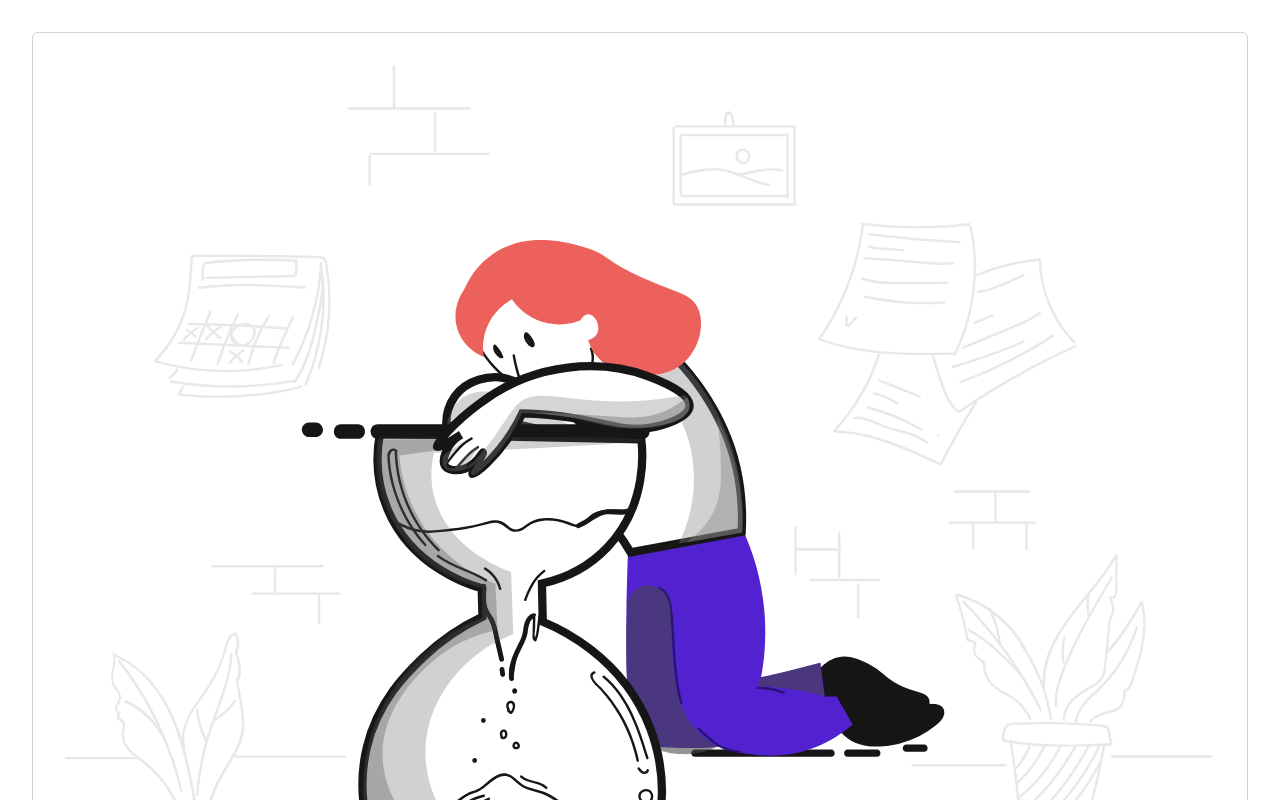
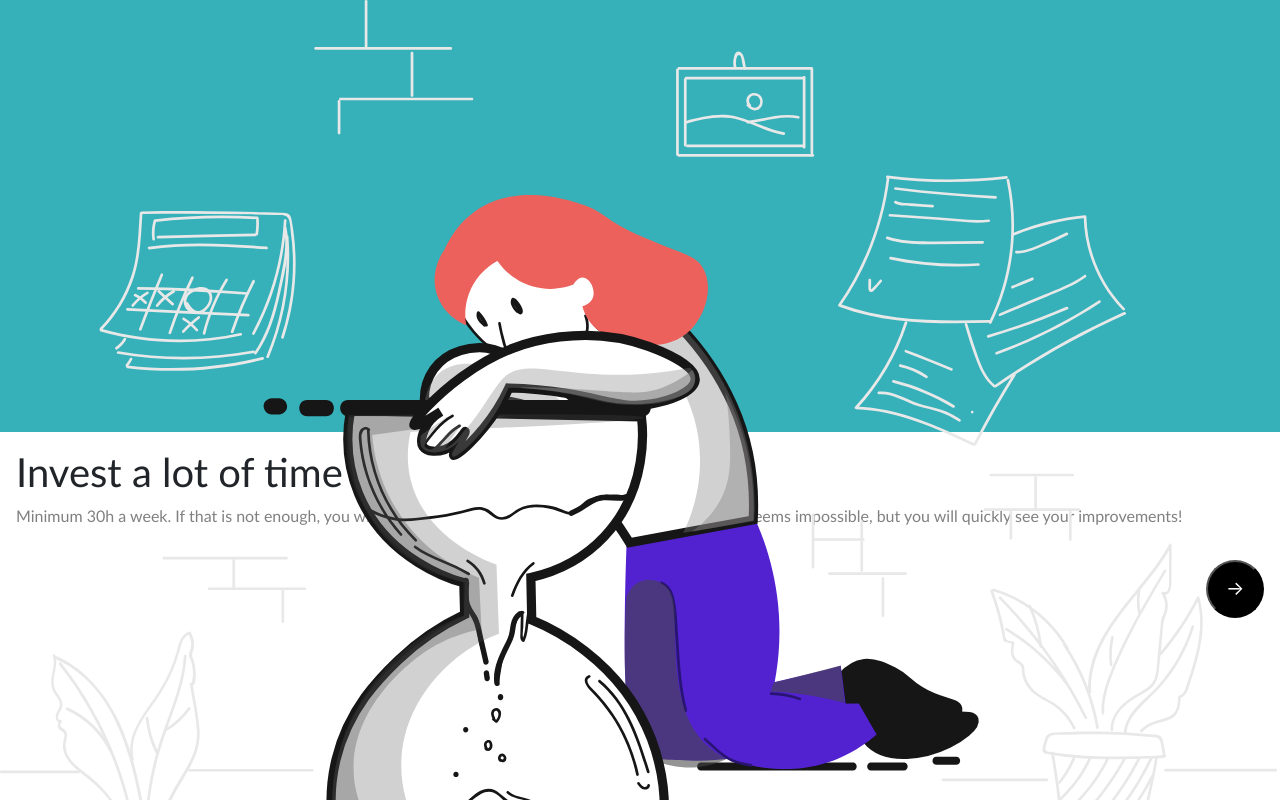
Before and after one commit to OhMyLaia/digital-onborading-remote, a React (Vite) app: page / in a window 1280 px wide. Shown: the top 800 px of the page. Built offline with nearby package versions, Linux system fonts and the light colour scheme.

Commit message:
styling buttons

```diff
--- a/src/App.css
+++ b/src/App.css
@@ -1,12 +1,73 @@
 #root {
   max-width: 1280px;
   margin: 0 auto;
-  padding: 2rem;
+}
+
+.card {
+  height: 27em;
+  border-radius: 0%;
+  border-width: 0;
+}
+
+.card-image {
+  /* align-self: center; */
+  /* width: 100%; */
+  /* display: flex; */
+}
+
+#color0 {
+  background-color: rgb(54, 177, 186);
+}
+
+#color1 {
+  background-color: rgb(224, 221, 228);
+}
+
+#color2 {
+  background-color: rgb(255, 211, 101);
+}
+
+.card-content {
+  font-family:'Gill Sans', 'Gill Sans MT', Calibri, 'Trebuchet MS', sans-serif;
+  padding: 1em;
+}
+
+#card-p {
+  color: grey;
+  font-family:'Gill Sans', 'Gill Sans MT', Calibri, 'Trebuchet MS', sans-serif;
+  font-weight: lighter;
+}
+
+.card-next-btn {
+  width: 3em;
+  height: 3em;
+  background-color: black;
+  color: white;
+  font-size: larger;
+  border-radius: 100%;
 
 }
 
+.card-prev-btn {
+  width: 3em;
+  height: 3em;
+  background-color: white;
+  color: black;
+  font-size: larger;
+  border-radius: 100%;
+}
 
+.card-directions {
+  display: flex;
+  justify-content: flex-end;
+  padding: 0 1em 0 1em;
+  gap: 1em;
+}
 
-.card {
-  padding: 2em;
+.card-div-btns {
+  background-color: rebeccapurple;
+  display: flex;
+  justify-content: flex-end;
+  padding: 0 1em 0 1em;
+  gap: 1em;
 }
--- a/src/components/Card.jsx
+++ b/src/components/Card.jsx
@@ -22,27 +22,28 @@ export function Card() {
 
     return (
         <div className="card-image">
-            <div className="card">
+            <div key={"color" + step} id={"color" + step} className="card">
                 <img className="card-image" src={currentData.image} alt="image1"></img>
             </div>
             <div className="card-content">
                 <h1>{currentData.title}</h1>
-                <p>{currentData.description}</p>
+                <p id="card-p">{currentData.description}</p>
             </div>
             <div className="card-directions">
-                <a className="carousel-control-prev" href="#carouselExampleIndicators" role="button" data-slide="prev">
+                {/* <a className="carousel-control-prev" href="#carouselExampleIndicators" role="button" data-slide="prev">
                     <span className="carousel-control-prev-icon" aria-hidden="true"></span>
                     <span className="sr-only"></span>
                 </a>
                 <a className="carousel-control-next" href="#carouselExampleIndicators" role="button" data-slide="next">
                     <span className="carousel-control-next-icon" aria-hidden="true"></span>
                     <span className="sr-only"></span>
-                </a>
+                </a> */}
+
+                <Indicator
+                    step={step}
+                    setStep={setStep}
+                />
             </div>
-            <Indicator
-            step = {step}
-            setStep = {setStep}
-            />
         </div>
     )
 }
--- a/src/components/Indicator.jsx
+++ b/src/components/Indicator.jsx
@@ -46,7 +46,7 @@ export function Indicator({step, setStep}) {
                     label = {"←"}
                     classNameLabel = {"card-prev-btn"}
                 />
-            ) : ( <div>
+            ) : ( <div className="card-div-btns">
                     <PreviousButton
                         onClick = {previousStep}
                         label = {"←"}
```
